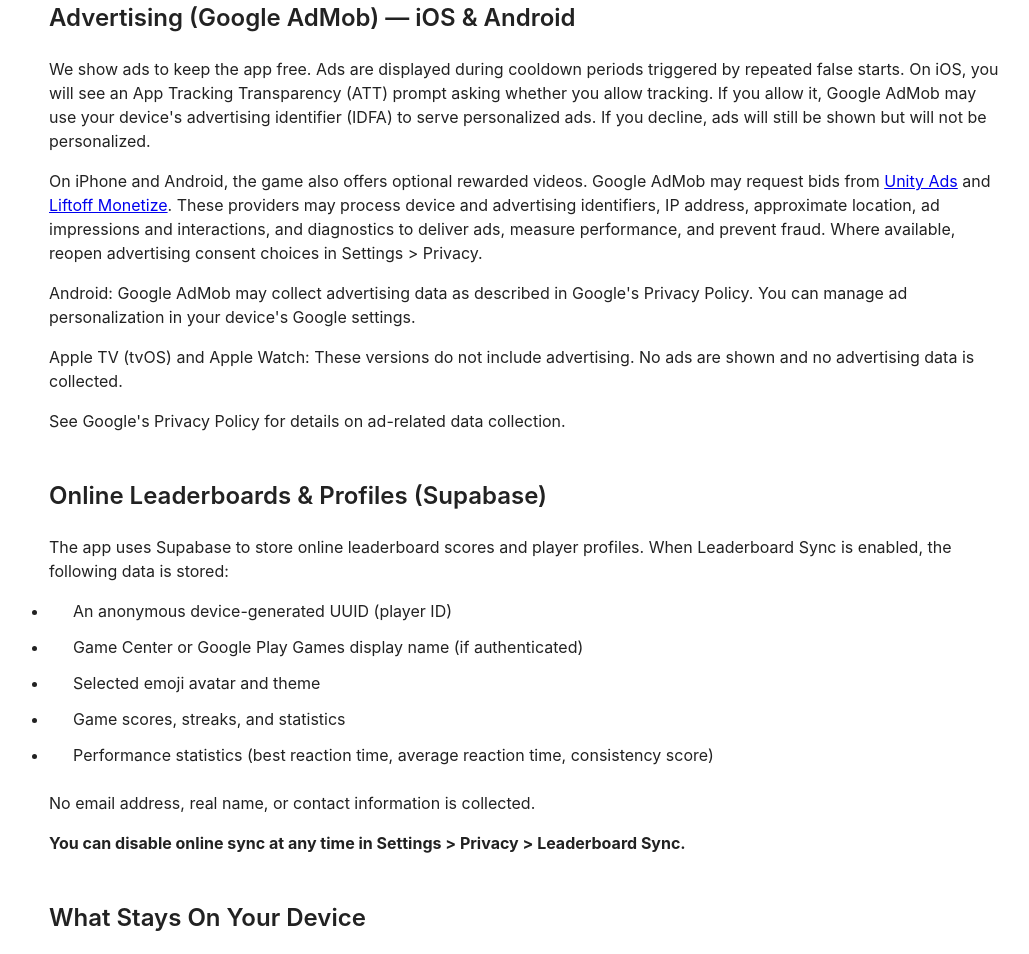
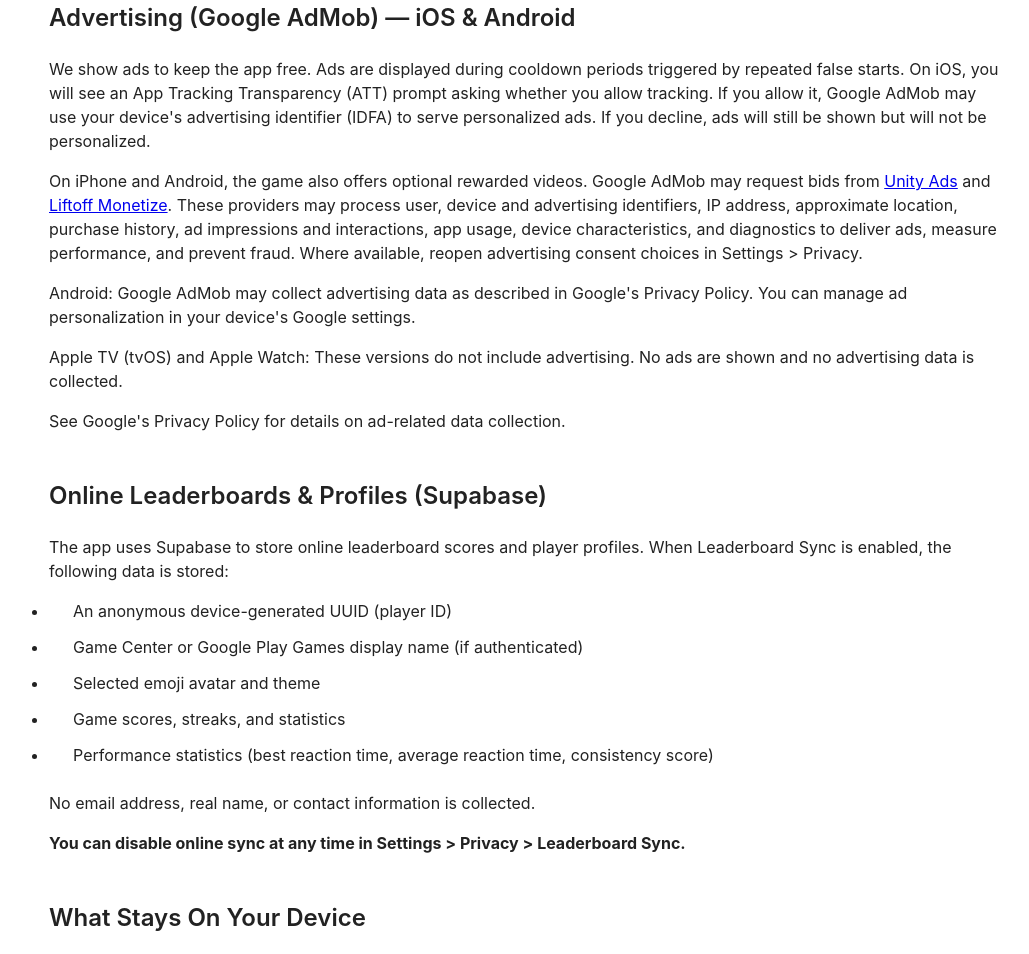
Before and after one commit to potiyev/GRT-Landing, a plain HTML site: page privacy.html in a window 1280 px wide. Shown: the part 1406-2360 px from the top of the page, without its empty margins (115-1144 px from the left). Drawn offline with nearby package versions, Linux system fonts and the light colour scheme; a web font is replaced by a local one.

Commit message:
Detail data categories used by rewarded ad partners

```diff
--- a/privacy.html
+++ b/privacy.html
@@ -66,7 +66,7 @@
             <section>
                 <h2 data-translate="aboutAdsTitle">Advertising (Google AdMob) &mdash; iOS &amp; Android</h2>
                 <p data-translate="aboutAdsText">We show ads to keep the app free. Ads are displayed during cooldown periods triggered by repeated false starts. On iOS, you will see an App Tracking Transparency (ATT) prompt asking whether you allow tracking. If you allow it, Google AdMob may use your device's advertising identifier (IDFA) to serve personalized ads. If you decline, ads will still be shown but will not be personalized.</p>
-                <p>On iPhone and Android, the game also offers optional rewarded videos. Google AdMob may request bids from <a href="https://unity.com/legal/privacy-policy">Unity Ads</a> and <a href="https://liftoff.io/privacy-policy/">Liftoff Monetize</a>. These providers may process device and advertising identifiers, IP address, approximate location, ad impressions and interactions, and diagnostics to deliver ads, measure performance, and prevent fraud. Where available, reopen advertising consent choices in Settings &gt; Privacy.</p>
+                <p>On iPhone and Android, the game also offers optional rewarded videos. Google AdMob may request bids from <a href="https://unity.com/legal/privacy-policy">Unity Ads</a> and <a href="https://liftoff.io/privacy-policy/">Liftoff Monetize</a>. These providers may process user, device and advertising identifiers, IP address, approximate location, purchase history, ad impressions and interactions, app usage, device characteristics, and diagnostics to deliver ads, measure performance, and prevent fraud. Where available, reopen advertising consent choices in Settings &gt; Privacy.</p>
                 <p data-translate="aboutAdsAndroid"><strong>Android:</strong> Google AdMob may collect advertising data as described in Google's Privacy Policy. You can manage ad personalization in your device's Google settings.</p>
                 <p data-translate="aboutAdsTvos"><strong>Apple TV (tvOS) and Apple Watch:</strong> These versions do not include advertising. No ads are shown and no advertising data is collected.</p>
                 <p data-translate="aboutAdsProvider">See <a href="https://policies.google.com/privacy">Google's Privacy Policy</a> for details on ad-related data collection.</p>
```
